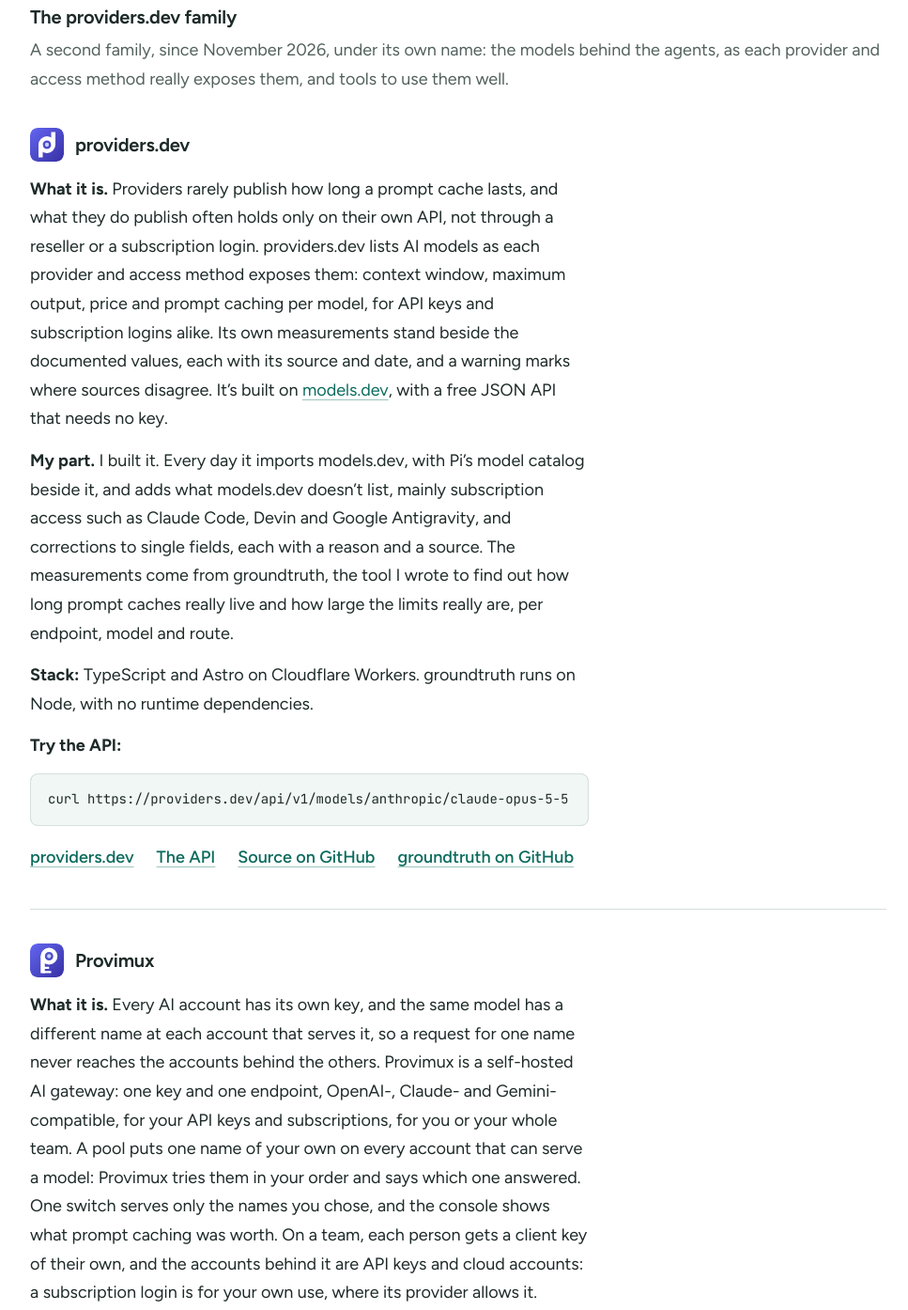
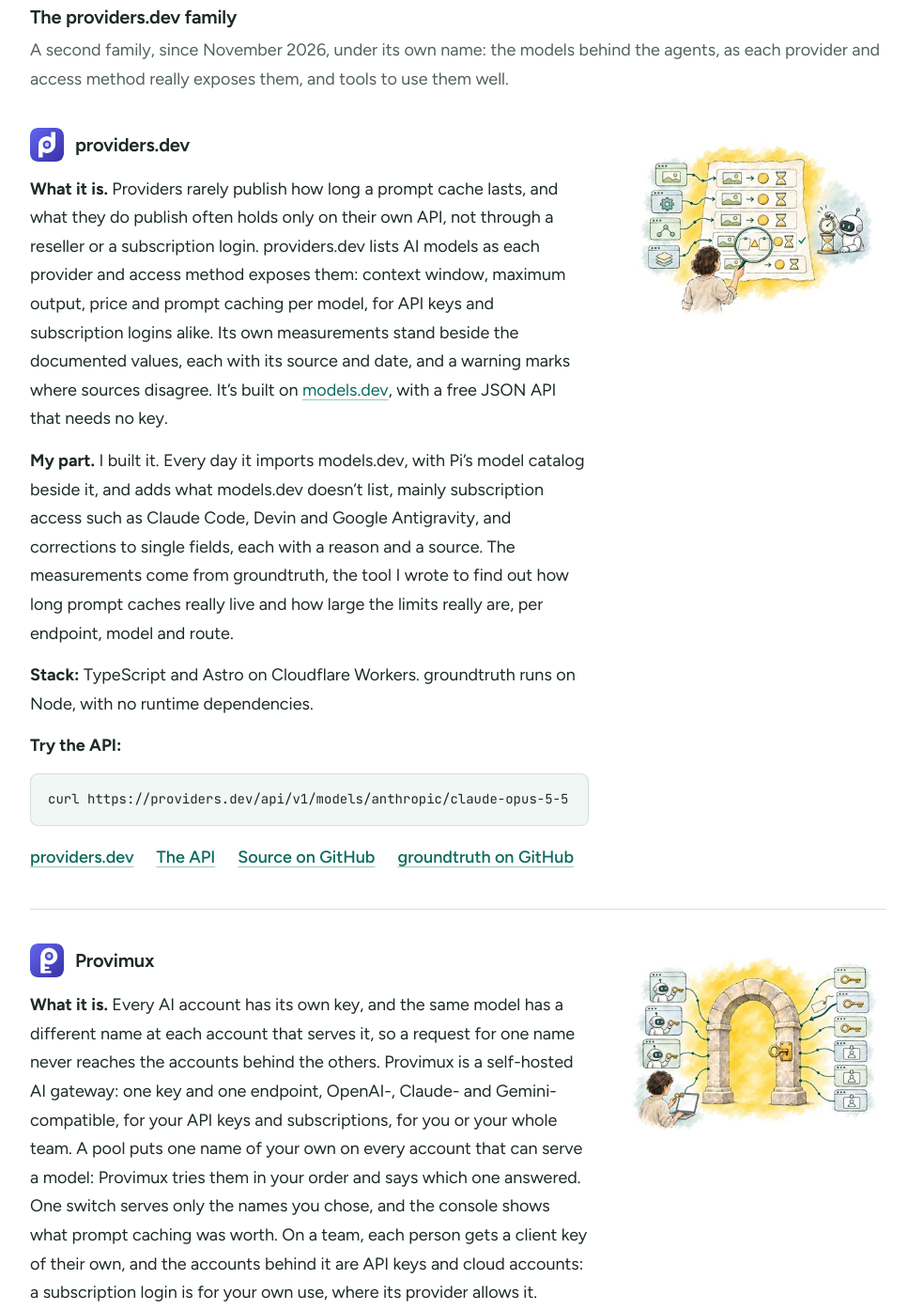
Before and after one commit to ngvoicu/ngvoicu-site, a plain HTML site: page work/index.html in a window 1280 px wide. Shown: the part 9160-10554 px from the top of the page at 94% size, without its empty margins (272-1239 px from the left). Drawn offline with Linux system fonts and the light colour scheme.

Commit message:
Work: paintings for providers.dev, Provimux and pi-cache-keeper (the ledger, the archway, the warm jar)

```diff
--- a/work/index.html
+++ b/work/index.html
@@ -299,7 +299,7 @@
      2.5rem gap, the same as "What colleagues say" and the home Consulting section: the heading and the text take columns 1 and 2 and the
      watercolour column 3, top-aligned with the heading and running down beside the text (about 2:1 up to 64em). Below 48em the illustration
      sits under the heading, at most 20rem wide, left-aligned with the text. An ink-and-watercolour painting on white paper, no frame: its
-     ragged edges are the edge, so no border, radius or shadow. #earlier has no illustration, nor, until theirs are painted, the providers.dev family's three items; their text keeps columns 1 and 2. ---------- */
+     ragged edges are the edge, so no border, radius or shadow. #earlier has no illustration; its text keeps columns 1 and 2. ---------- */
   .item-text { min-width: 0; }
   .item-text > * + * { margin-top: .875rem; }
   .item-art { width: min(100%, 20rem); }
@@ -578,6 +578,7 @@
           <p class="sec-intro">A second family, since November 2026, under its own name: the models behind the agents, as each provider and access method really exposes them, and tools to use them well.</p>
           <article class="item" id="providers-dev" aria-labelledby="providers-dev-title">
             <h4 id="providers-dev-title"><span class="logo-tile own"><img src="/images/brand/providers-dev-logo.svg" width="32" height="32" alt="" loading="lazy" decoding="async"></span>providers.dev</h4>
+            <div class="item-art"><img src="/images/work/providers-dev-800.webp" srcset="/images/work/providers-dev-400.webp 400w, /images/work/providers-dev-800.webp 800w, /images/work/providers-dev-1200.webp 1200w" sizes="(min-width: 77em) 278px, (min-width: 64em) calc((100vw - 400px) / 3), (min-width: 48em) calc((92vw - 80px) / 3), min(20rem, calc(100vw - 2rem))" width="1200" height="900" alt="A ledger of model cards fed by four windows; a robot times an hourglass with a stopwatch, and a person with a magnifying glass looks at two pinned notes with a small warning sign between them" loading="lazy" decoding="async"></div>
             <div class="item-text">
               <p><strong>What it is.</strong> Providers rarely publish how long a prompt cache lasts, and what they do publish often holds only on their own API, not through a reseller or a subscription login. providers.dev lists AI models as each provider and access method exposes them: context window, maximum output, price and prompt caching per model, for API keys and subscription logins alike. Its own measurements stand beside the documented values, each with its source and date, and a warning marks where sources disagree. It’s built on <a href="https://models.dev">models.dev</a>, with a free JSON API that needs no key.</p>
               <p><strong>My part.</strong> I built it. Every day it imports models.dev, with Pi’s model catalog beside it, and adds what models.dev doesn’t list, mainly subscription access such as Claude Code, Devin and Google Antigravity, and corrections to single fields, each with a reason and a source. The measurements come from groundtruth, the tool I wrote to find out how long prompt caches really live and how large the limits really are, per endpoint, model and route.</p>
@@ -589,6 +590,7 @@
           </article>
           <article class="item" id="provimux" aria-labelledby="provimux-title">
             <h4 id="provimux-title"><span class="logo-tile own"><img src="/images/brand/provimux-logo.svg" width="32" height="32" alt="" loading="lazy" decoding="async"></span>Provimux</h4>
+            <div class="item-art"><img src="/images/work/provimux-800.webp" srcset="/images/work/provimux-400.webp 400w, /images/work/provimux-800.webp 800w, /images/work/provimux-1200.webp 1200w" sizes="(min-width: 77em) 278px, (min-width: 64em) calc((100vw - 400px) / 3), (min-width: 48em) calc((92vw - 80px) / 3), min(20rem, calc(100vw - 2rem))" width="1200" height="900" alt="Three robot terminals and a person at a laptop, each holding the same small golden key, send lines into one stone archway with a key in its lock; lines run on to six windows holding keys and badges, and a small tag flies back from the second" loading="lazy" decoding="async"></div>
             <div class="item-text">
               <p><strong>What it is.</strong> Every AI account has its own key, and the same model has a different name at each account that serves it, so a request for one name never reaches the accounts behind the others. Provimux is a self-hosted AI gateway: one key and one endpoint, OpenAI-, Claude- and Gemini-compatible, for your API keys and subscriptions, for you or your whole team. A pool puts one name of your own on every account that can serve a model: Provimux tries them in your order and says which one answered. One switch serves only the names you chose, and the console shows what prompt caching was worth. On a team, each person gets a client key of their own, and the accounts behind it are API keys and cloud accounts: a subscription login is for your own use, where its provider allows it.</p>
               <p><strong>My part.</strong> I build it on <a href="https://github.com/router-for-me/CLIProxyAPI">CLIProxyAPI</a> by router-for-me, which does nearly all of the work: the logins, the providers, the translation between formats and the routing. Provimux adds the console page that makes a pool in one save, the headers that name the account, serving only your names and the savings, and keeps the prompt cache in use, with cache markers on OpenRouter and one upstream per conversation. A workflow moves it onto each CLIProxyAPI release and tests it. Its Pi extension, pi-provimux, a fork of router-for-me’s pi-cliproxyapi-provider, puts every model your Provimux serves in Pi’s <code>/model</code>, each name saying which accounts serve it.</p>
@@ -605,6 +607,7 @@ brew services start provimux</code></pre>
           </article>
           <article class="item" id="pi-cache-keeper" aria-labelledby="pi-cache-keeper-title">
             <h4 id="pi-cache-keeper-title"><span class="logo-tile own"><img src="/images/brand/pi-cache-keeper-logo.svg" width="32" height="32" alt="" loading="lazy" decoding="async"></span>pi-cache-keeper</h4>
+            <div class="item-art"><img src="/images/work/pi-cache-keeper-800.webp" srcset="/images/work/pi-cache-keeper-400.webp 400w, /images/work/pi-cache-keeper-800.webp 800w, /images/work/pi-cache-keeper-1200.webp 1200w" sizes="(min-width: 77em) 278px, (min-width: 64em) calc((100vw - 400px) / 3), (min-width: 48em) calc((92vw - 80px) / 3), min(20rem, calc(100vw - 2rem))" width="1200" height="900" alt="A long scroll from a robot’s terminal runs through a warm, glowing jar of rolled pages, and robot hands fold its end into one short card; an hourglass runs low, a small robot tends the flame under the jar, and a person walks off with a coffee mug" loading="lazy" decoding="async"></div>
             <div class="item-text">
               <p><strong>What it is.</strong> When a Pi session fills up, Pi compacts it: it sends the older part of the conversation as text, with each tool result cut to 2,000 characters, at full price. pi-cache-keeper compacts from the prompt cache the session already built instead, so on big sessions the summary costs a fraction of Pi’s and is written from the full tool output. It compacts when the context gets full and just before the cache expires, it can keep the cache warm through a break, and the footer counts down how long the cache stays warm. What Pi doesn’t know about a model, such as its input window, cache lifetimes and prices, it fills in from providers.dev.</p>
               <p><strong>My part.</strong> It’s based on Nico Bailon’s <a href="https://github.com/nicobailon/pi-cached-compaction">pi-cached-compaction</a>: compacting from the warm cache, the compaction card, the cache countdown, compacting before the cache expires and the longer cache are his work. I added compacting when the context is full, keeping the cache warm, settings per session, the model data from providers.dev and, through Provimux, a footer that says whether a subscription or an API key answered.</p>
```
Also changed, not shown: images/work/pi-cache-keeper-1200.webp (added), images/work/pi-cache-keeper-400.webp (added), images/work/pi-cache-keeper-800.webp (added), images/work/providers-dev-1200.webp (added), images/work/providers-dev-400.webp (added), images/work/providers-dev-800.webp (added), images/work/provimux-1200.webp (added), images/work/provimux-400.webp (added), images/work/provimux-800.webp (added), 8 other files.
